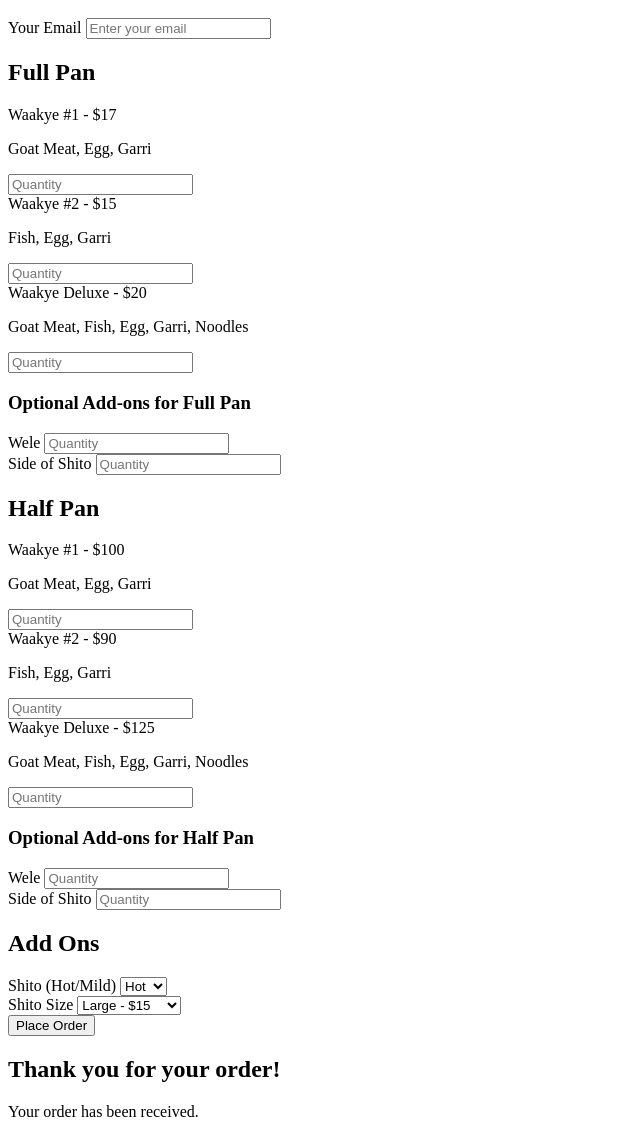
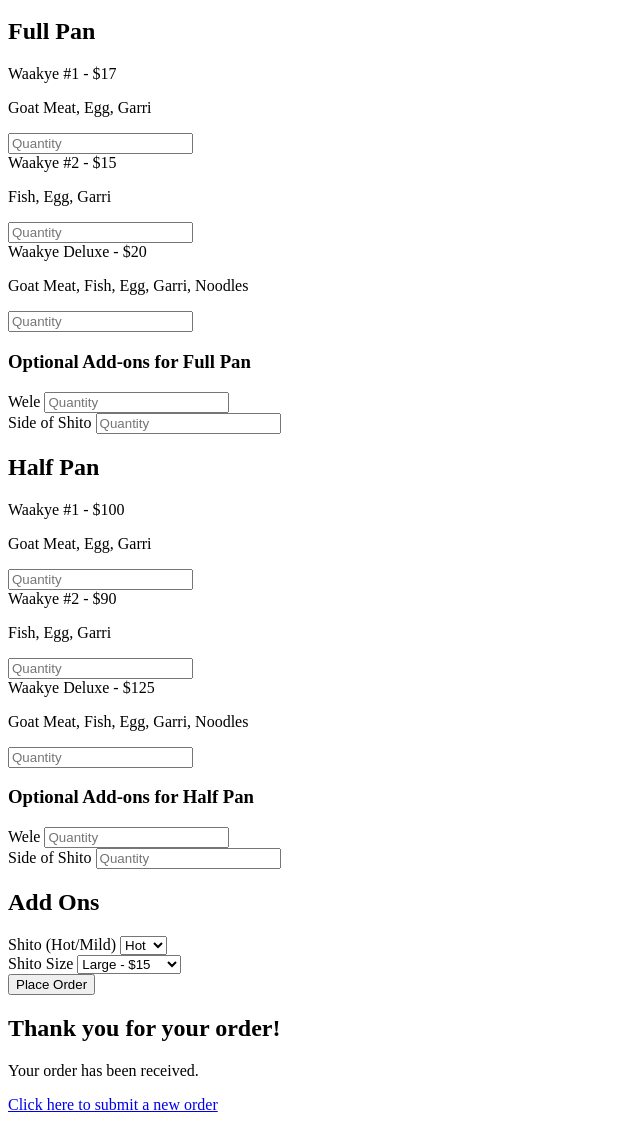
Before and after one commit to MamaAda22/mama-adas-kitchen, a plain HTML site: page index.html in a window 1280 px wide. Shown: the part 161-1298 px from the top of the page, without its empty margins (0-640 px from the left). Drawn offline with Linux system fonts and the light colour scheme.

Commit message:
Update index.html

```diff
--- a/index.html
+++ b/index.html
@@ -10,15 +10,8 @@
     <div class="container">
         <img src="mama-adas-kitchen.jpg" alt="Mama Ada's Kitchen Logo" class="logo">
         <h1>MAMA ADA'S KITCHEN</h1>
-
-        <!-- ✅ Form with correct Formspree setup -->
         <form id="orderForm" action="https://formspree.io/f/mgvavpkw?debug=true" method="POST">
-            <!-- ✅ Added Email Field (Required for Formspree) -->
-            <div class="form-group">
-                <label for="email">Your Email</label>
-                <input type="email" id="email" name="email" placeholder="Enter your email" required>
-            </div>
-
+            <!-- Full Pan Section -->
             <h2>Full Pan</h2>
             <div class="form-group">
                 <label for="waakye1">Waakye #1 - $17</label>
@@ -36,6 +29,7 @@
                 <input type="number" id="waakyeDeluxe" name="waakyeDeluxe" min="0" placeholder="Quantity">
             </div>
 
+            <!-- Optional Add-ons for Full Pan -->
             <h3>Optional Add-ons for Full Pan</h3>
             <div class="form-group">
                 <label for="weleFull">Wele</label>
@@ -46,6 +40,7 @@
                 <input type="number" id="shitoFull" name="shitoFull" min="0" placeholder="Quantity">
             </div>
 
+            <!-- Half Pan Section -->
             <h2>Half Pan</h2>
             <div class="form-group">
                 <label for="halfWaakye1">Waakye #1 - $100</label>
@@ -63,6 +58,7 @@
                 <input type="number" id="halfWaakyeDeluxe" name="halfWaakyeDeluxe" min="0" placeholder="Quantity">
             </div>
 
+            <!-- Optional Add-ons for Half Pan -->
             <h3>Optional Add-ons for Half Pan</h3>
             <div class="form-group">
                 <label for="weleHalf">Wele</label>
@@ -73,6 +69,7 @@
                 <input type="number" id="shitoHalf" name="shitoHalf" min="0" placeholder="Quantity">
             </div>
 
+            <!-- Add Ons Section -->
             <h2>Add Ons</h2>
             <div class="form-group">
                 <label for="shitoHot">Shito (Hot/Mild)</label>
@@ -92,9 +89,11 @@
             <button type="submit">Place Order</button>
         </form>
 
+        <!-- Confirmation Message -->
         <div id="confirmation" class="hidden">
             <h2>Thank you for your order!</h2>
             <p>Your order has been received.</p>
+            <a href="#" id="newOrderLink">Click here to submit a new order</a>
         </div>
     </div>
     <script src="script.js"></script>
```
